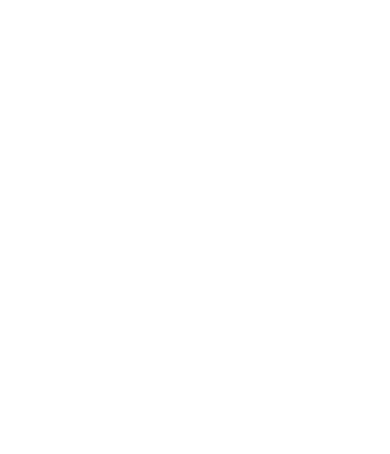
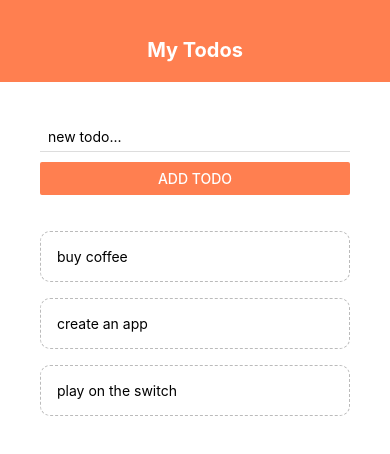
Before and after one commit to Fadzreen43/React-Native-App, a React Native app: screen / in a window 390 px wide. Shown: the top 454 px of the page. Built offline with nearby package versions, Linux system fonts and the light colour scheme.

Commit message:
todoList App

```diff
--- a/App.js
+++ b/App.js
@@ -1,10 +1,45 @@
 import React, {useState} from 'react';
-import { StyleSheet, Text, View, } from 'react-native';
+import { StyleSheet, Text, View, FlatList, } from 'react-native';
+import Header from './components/header';
+import TodoItem from './components/todoItem';
+import AddTodo from './components/addTodo';
 
 export default function App() {
+  const[todos, setTodos] = useState([
+    {text: 'buy coffee', key:'1'},
+    {text: 'create an app', key:'2'},
+    {text: 'play on the switch', key:'3'},
+  ]);
+
+  const pressHandler = (key) => { //get the key -> value dari TodoItem
+    setTodos((prevTodos) => {
+      return prevTodos.filter(todo => todo.key != key)
+    })
+  }
+
+  const submitHandler = (text) => {
+    setTodos((prevTodos) =>{
+      return [
+        {text: text, key: Math.random().toString() },
+        ...prevTodos
+      ];
+    })
+  }
+
   return (
     <View style={styles.container}>
-
+      <Header />
+      <View style={styles.content}>
+        <AddTodo submitHandler = {submitHandler} />
+        <View style={styles.list}>
+          <FlatList
+          data ={todos}
+          renderItem={({item}) => (
+            <TodoItem item={item}  pressHandler ={pressHandler}/>
+          )}
+          />
+        </View>
+      </View>
     </View>
   );
 }
@@ -14,5 +49,10 @@
     flex: 1,
     backgroundColor: '#fff',
   },
-
+  content:{
+    padding: 40,
+  },
+  list:{
+    marginTop: 20,
+  }
 });
--- /dev/null
+++ b/components/addTodo.js
@@ -0,0 +1,30 @@
+
+import React, {useState} from 'react';
+import { StyleSheet, Text, View, TextInput, Button } from 'react-native';
+
+export default function AddTodo({ submitHandler }){
+const [text, setText] = useState('');
+const changeHandler = (val) =>{
+    setText(val);
+}
+    return(
+        <View>
+            <TextInput
+            style={styles.input}
+            placeholder='new todo...'
+            onChangeText={changeHandler}
+            />
+            <Button onPress={() => submitHandler(text)} title='add todo' color='coral' />
+        </View>
+    )
+}
+
+const styles = StyleSheet.create({
+    input: {
+        marginBottom: 10,
+        paddingHorizontal: 8,
+        paddingVertical: 6,
+        borderBottomWidth: 1,
+        borderBottomColor:'#ddd'
+    }
+})
--- /dev/null
+++ b/components/header.js
@@ -0,0 +1,24 @@
+import React from 'react';
+import { StyleSheet, Text, View,} from 'react-native';
+
+export default function Header(){
+    return(
+        <View style={styles.header}>
+            <Text style={styles.title}>My Todos</Text>
+        </View>
+    )
+}
+
+const styles = StyleSheet.create({
+    header:{
+        padding: 20,
+        paddingTop: 38,
+        backgroundColor: 'coral',
+    },
+    title:{
+        textAlign:'center',
+        color: '#fff',
+        fontSize: 20,
+        fontWeight:'bold'
+    }
+});
--- /dev/null
+++ b/components/todoItem.js
@@ -0,0 +1,21 @@
+import React, {useState} from 'react';
+import { StyleSheet, Text, View, TouchableOpacity, } from 'react-native';
+
+export default function TodoItem({item, pressHandler}) {
+    return(
+        <TouchableOpacity onPress={() => pressHandler(item.key)}>
+            <Text style={styles.item}>{item.text}</Text>
+        </TouchableOpacity>
+    )
+}
+
+const styles = StyleSheet.create({
+    item: {
+        padding: 16,
+        marginTop: 16,
+        borderColor:'#bbb',
+        borderWidth: 1,
+        borderStyle: 'dashed',
+        borderRadius: 10
+    }
+})
```
